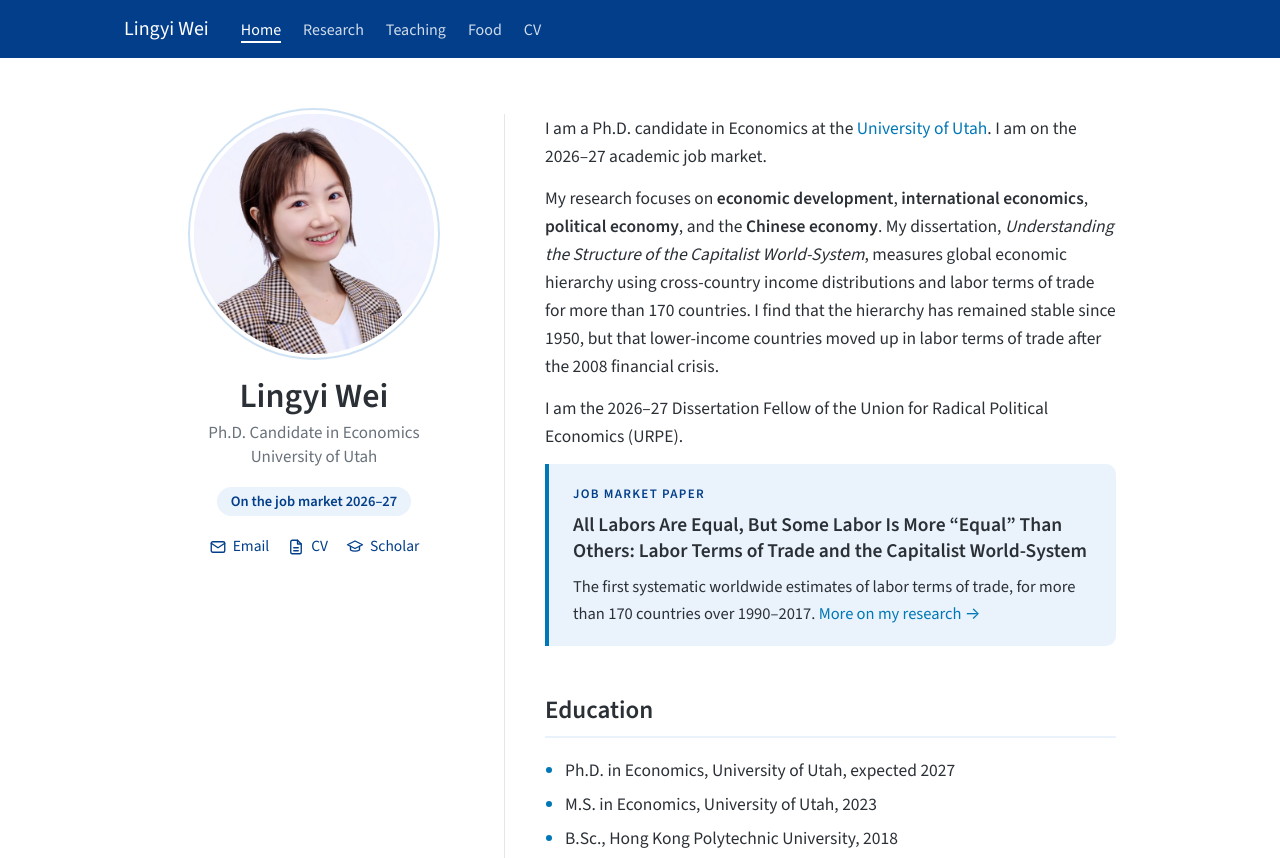
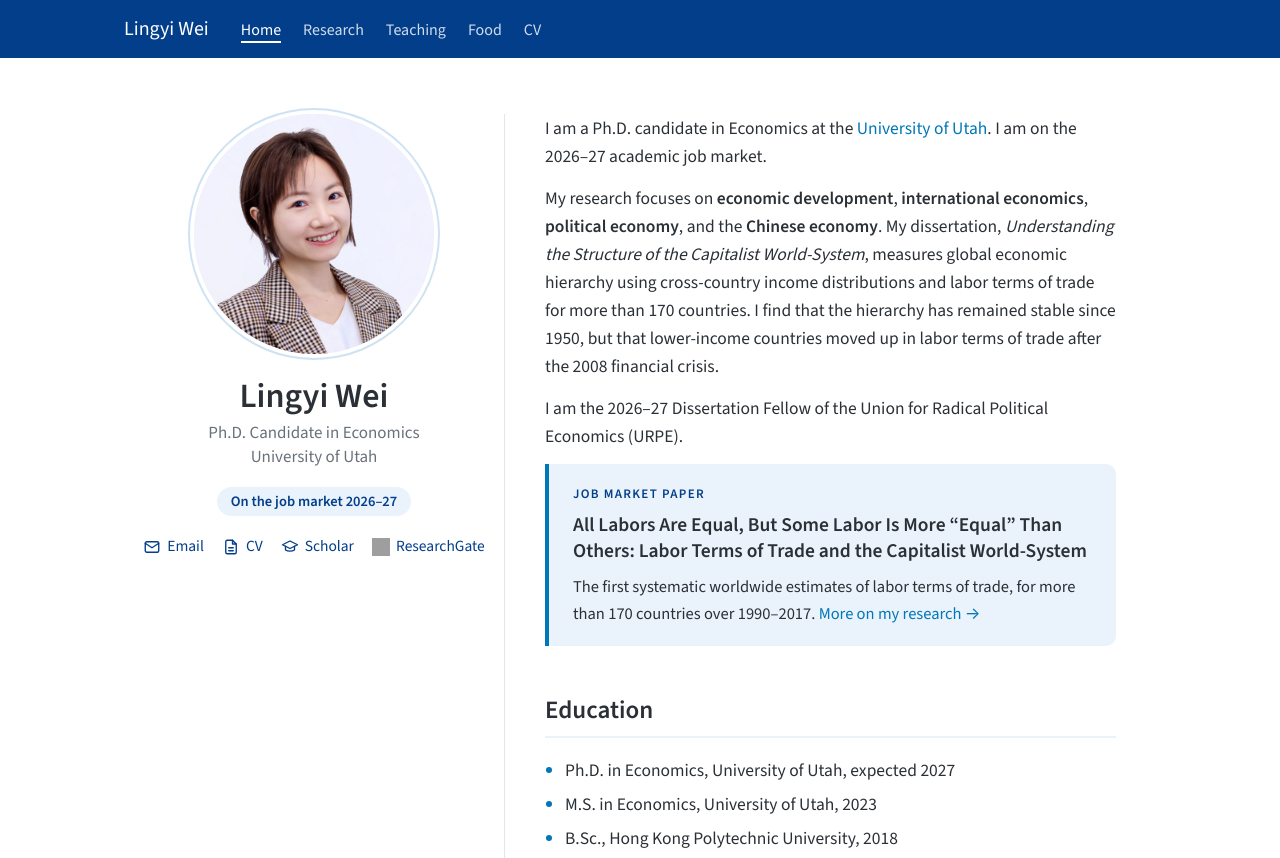
Before and after one commit to weilingyi501/weilingyi501.github.io, a plain HTML site: page index.html in a window 1280 px wide. Shown: the top 858 px of the page. Drawn offline with nearby package versions, Linux system fonts and the light colour scheme; grey boxes are pictures that could not be loaded.

Commit message:
Update index.html

```diff
--- a/index.html
+++ b/index.html
@@ -34,6 +34,7 @@
       <a href="mailto:lingyi.wei@utah.edu"><svg viewBox="0 0 24 24" fill="none" stroke="currentColor" stroke-width="1.8" stroke-linecap="round" stroke-linejoin="round" aria-hidden="true"><rect x="3" y="5" width="18" height="14" rx="2"/><path d="M3 7l9 6 9-6"/></svg>Email</a>
       <a href="cv.html"><svg viewBox="0 0 24 24" fill="none" stroke="currentColor" stroke-width="1.8" stroke-linecap="round" stroke-linejoin="round" aria-hidden="true"><path d="M14 3H7a2 2 0 0 0-2 2v14a2 2 0 0 0 2 2h10a2 2 0 0 0 2-2V8z"/><path d="M14 3v5h5M9 13h6M9 17h6"/></svg>CV</a>
       <a href="https://scholar.google.com/citations?hl=en&user=QQPJ5xoAAAAJ"><svg viewBox="0 0 24 24" fill="none" stroke="currentColor" stroke-width="1.8" stroke-linecap="round" stroke-linejoin="round" aria-hidden="true"><path d="M2 9l10-5 10 5-10 5z"/><path d="M6 11v5c3 2 9 2 12 0v-5"/></svg>Scholar</a>
+      <a href="https://www.researchgate.net/profile/Lingyi-Wei-2" target="_blank" rel="noopener"><img src="https://cdn.simpleicons.org/researchgate/00CCBB" alt="" width="18" height="18">ResearchGate</a>
     </div>
   </div></aside>
 
```
